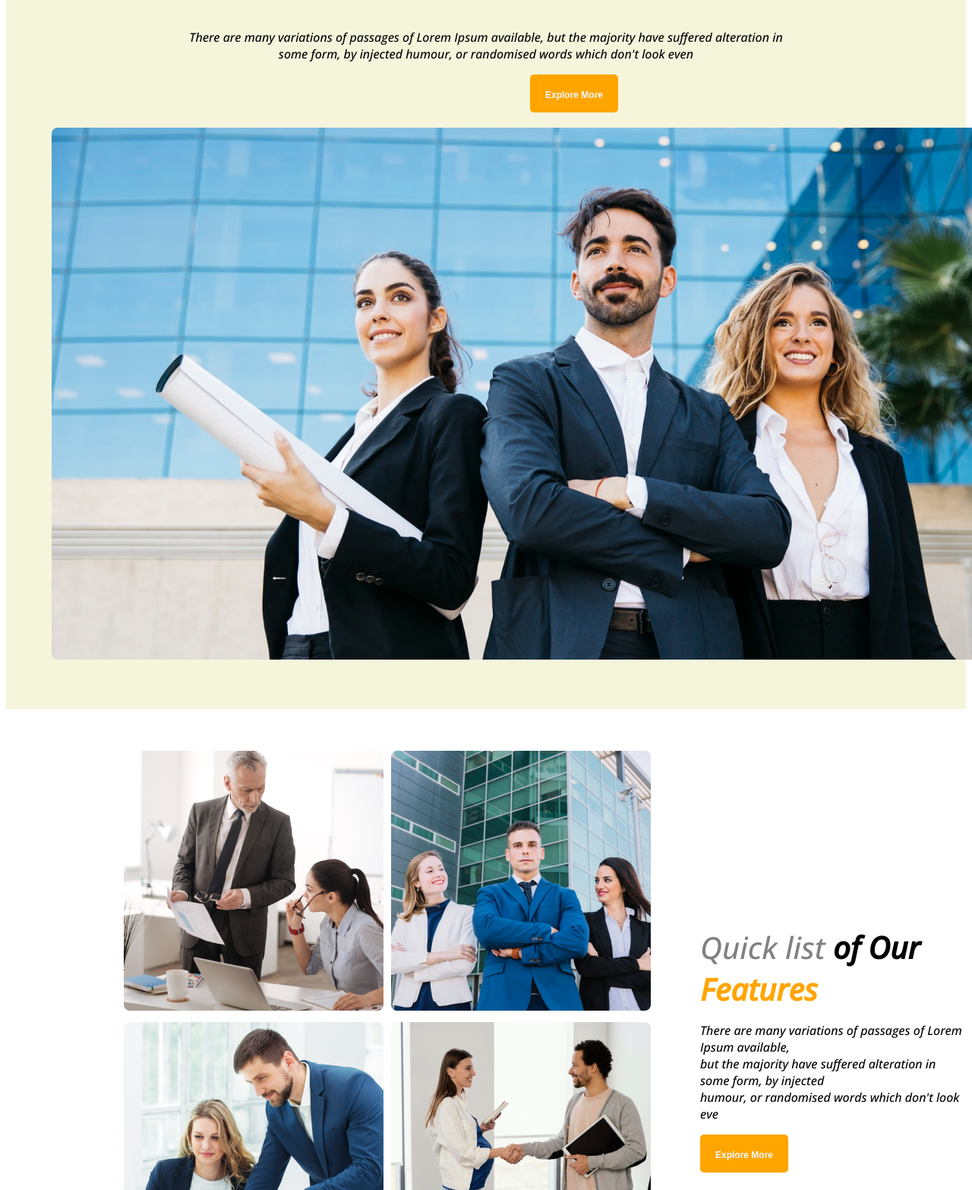
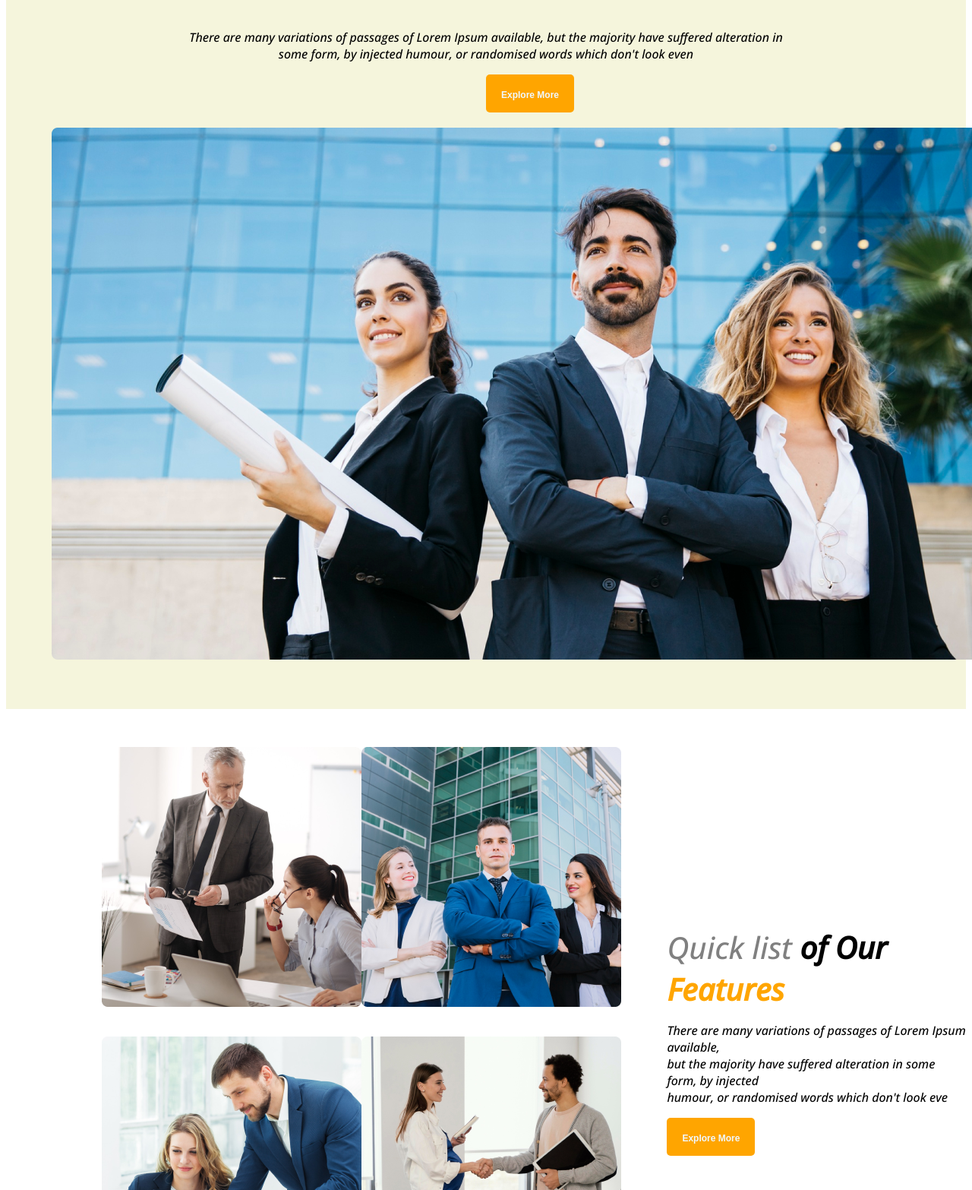
Before and after one commit to Tafhim301/g3-architects, a plain HTML site: page index.html in a window 1280 px wide. Shown: the part 354-1920 px from the top of the page at 76% size. Drawn offline with nearby package versions, Linux system fonts and the light colour scheme.

Commit message:
Finished

```diff
--- a/style.css
+++ b/style.css
@@ -47,21 +47,22 @@ body{
     padding: 20px;
 }
 .section-content-container button{
-    margin-left: 630px;
+    margin-left: 50%;
     margin-bottom: 20px;
 }
 /* styles of features section*/
 .feature-section{
     display: flex;
     margin-top: 50px;
-    margin-left: 150px;
+    margin-left: 10%;
 }
 .img-container{
     display: grid;
     grid-template-columns: repeat(2,1fr);
 }
 .img-container img{
-    margin: 5px;
+    margin-right:30%;
+    margin-bottom: 10%;
 }
 .feature-description{
     margin-left: 60px;
@@ -98,7 +99,8 @@ body{
     padding-left: 8px;
 }
 .box{
-    height: 170px;
+    height: 40%;
+    width: 95%;
     background-color:rgb(255, 254, 253);
     margin-top: 15px;
     border-radius: 7px;
```
